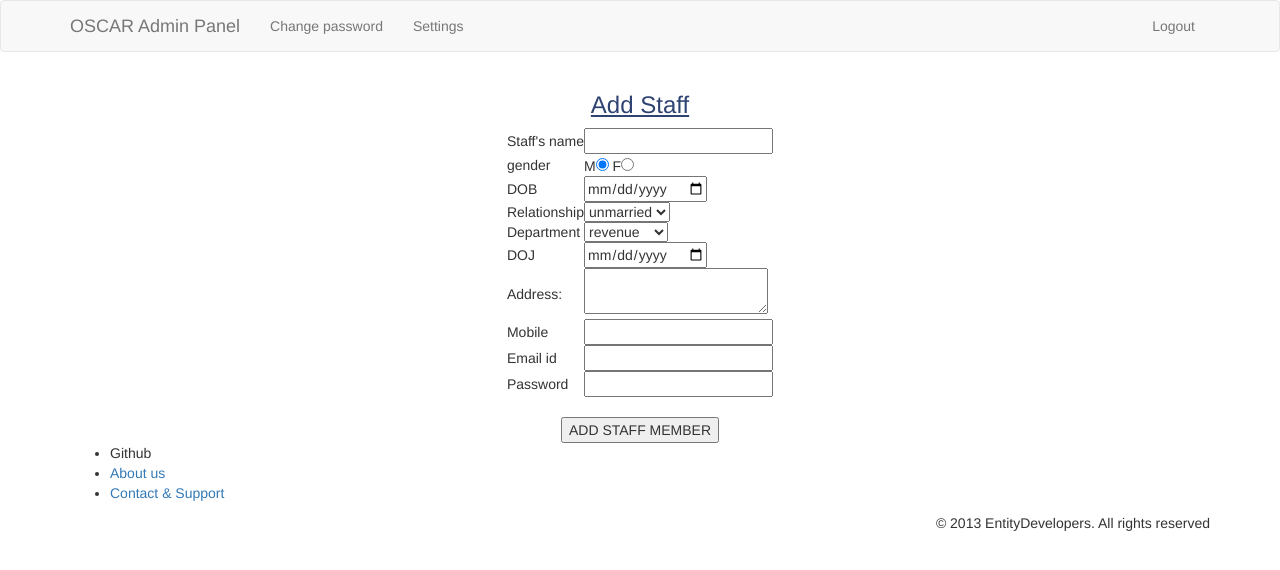
After one commit to nehabhonsle19/banking-system, a PHP site: page /addstaff.php in a window 1280 px wide. The commit adds this page. Shown: the top 570 px of the page. Run offline with PHP 8.4, Linux system fonts and the light colour scheme; some libraries are stand-ins or nearby versions.

Commit message:
added addstaff.php author- michael

```diff
--- /dev/null
+++ b/addcustomer.css
@@ -0,0 +1 @@
+@import url("http://cdnjs.cloudflare.com/ajax/libs/bootstrap-select/1.5.4/bootstrap-select.min.css");
--- a/addcustomer.php
+++ b/addcustomer.php
@@ -16,13 +16,14 @@
     <noscript><meta http-equiv="refresh" content="0;url=no-js.php"></noscript>
     <meta charset="UTF-8">
     <title>Add Customer</title>
-    <link rel="stylesheet" href="admin_login.css">
+    <link rel="stylesheet" href="addcustomer.css">
     <script src="https://maxcdn.bootstrapcdn.com/bootstrap/3.3.6/js/bootstrap.min.js" integrity="sha384-0mSbJDEHialfmuBBQP6A4Qrprq5OVfW37PRR3j5ELqxss1yVqOtnepnHVP9aJ7xS" crossorigin="anonymous"></script>
     <link rel="stylesheet" href="https://maxcdn.bootstrapcdn.com/bootstrap/3.3.6/css/bootstrap.min.css" integrity="sha384-1q8mTJOASx8j1Au+a5WDVnPi2lkFfwwEAa8hDDdjZlpLegxhjVME1fgjWPGmkzs7" crossorigin="anonymous">
 </head>
 <div class='content_addstaff'>
     <?php include 'admin_navbar.php'?>
-    <div class='addstaff'>
+    <div class="container">
+    <div class='addcustomer'>
 
         <form action="add_customer.php" method="POST">
             <table align="center">
@@ -102,6 +103,7 @@
     </div>
 </div>
 </form>
+    </div>
 <?php include 'footer.php';?>
 </body>
 </html>
--- /dev/null
+++ b/addstaff.php
@@ -0,0 +1,104 @@
+<?php
+/**
+ * Created by PhpStorm.
+ * User: michaelspeed
+ * Date: 4/1/16
+ * Time: 1:02 AM
+ */
+#session_start();
+
+#if(!isset($_SESSION['admin_login']))
+ #   header('location:adminlogin.php');
+?>
+<!DOCTYPE html>
+<html>
+<head>
+    <noscript><meta http-equiv="refresh" content="0;url=no-js.php"></noscript>
+    <meta charset="UTF-8">
+    <title>Add Customer</title>
+    <link rel="stylesheet" href="addcustomer.css">
+    <script src="https://maxcdn.bootstrapcdn.com/bootstrap/3.3.6/js/bootstrap.min.js" integrity="sha384-0mSbJDEHialfmuBBQP6A4Qrprq5OVfW37PRR3j5ELqxss1yVqOtnepnHVP9aJ7xS" crossorigin="anonymous"></script>
+    <link rel="stylesheet" href="https://maxcdn.bootstrapcdn.com/bootstrap/3.3.6/css/bootstrap.min.css" integrity="sha384-1q8mTJOASx8j1Au+a5WDVnPi2lkFfwwEAa8hDDdjZlpLegxhjVME1fgjWPGmkzs7" crossorigin="anonymous">
+</head>
+<div class='content_addstaff'>
+    <?php include 'admin_navbar.php'?>
+    <div class='addstaff'>
+        <form action="add_staff.php" method="POST">
+            <table align='center'>
+                <tr><td colspan='2' align='center' style='color:#2E4372;'><h3><u>Add Staff</u></h3></td></tr>
+                <tr>
+                    <td> Staff's name</td>
+                    <td><input type="text" name="staff_name" required=""/></td>
+                </tr>
+                <tr>
+                    <td>gender</td>
+                    <td>
+                        M<input type="radio" name="staff_gender" value="M" checked/>
+                        F<input type="radio" name="staff_gender" value="F" />
+                    </td>
+                </tr>
+                <tr>
+                    <td>
+                        DOB
+                    </td>
+                    <td>
+                        <input type="date" name="staff_dob" required=""/>
+                    </td>
+                </tr>
+
+                <tr>
+                    <td>Relationship</td>
+                    <td>
+                        <select name="staff_status">
+                            <option>unmarried</option>
+                            <option>married</option>
+                            <option>divorced</option>
+                        </select>
+                    </td>
+                </tr>
+                <tr>
+                    <td>Department</td>
+                    <td>
+                        <select name="staff_dept">
+                            <option>revenue</option>
+                            <option>developer</option>
+                        </select>
+                    </td>
+                </tr>
+                <tr>
+                    <td>
+                        DOJ
+                    </td>
+                    <td>
+                        <input type="date" name="staff_doj" required=""/>
+                    </td>
+                </tr>
+
+                <tr>
+                    <td>Address:</td>
+                    <td><textarea name="staff_address" required=""></textarea></td>
+                </tr>
+                <tr>
+                    <td>Mobile</td>
+                    <td><input type="text" name="staff_mobile" required=""/></td>
+                </tr>
+
+                <tr>
+                    <td>Email id</td>
+                    <td><input type="email" name="staff_email" required=""/></td>
+                </tr>
+                <tr>
+                    <td>Password</td>
+                    <td><input type="password" name="staff_pwd" required=""/></td>
+                </tr>
+
+                <tr >
+                    <td colspan="2" align='center' style='padding-top:20px' ><input type="submit" name="add_staff" value="ADD STAFF MEMBER" class='addstaff_button'/></td>
+                </tr>
+            </table>
+        </form>
+    </div>
+</div>
+<?php include 'footer.php';?>
+</body>
+</html>
```
